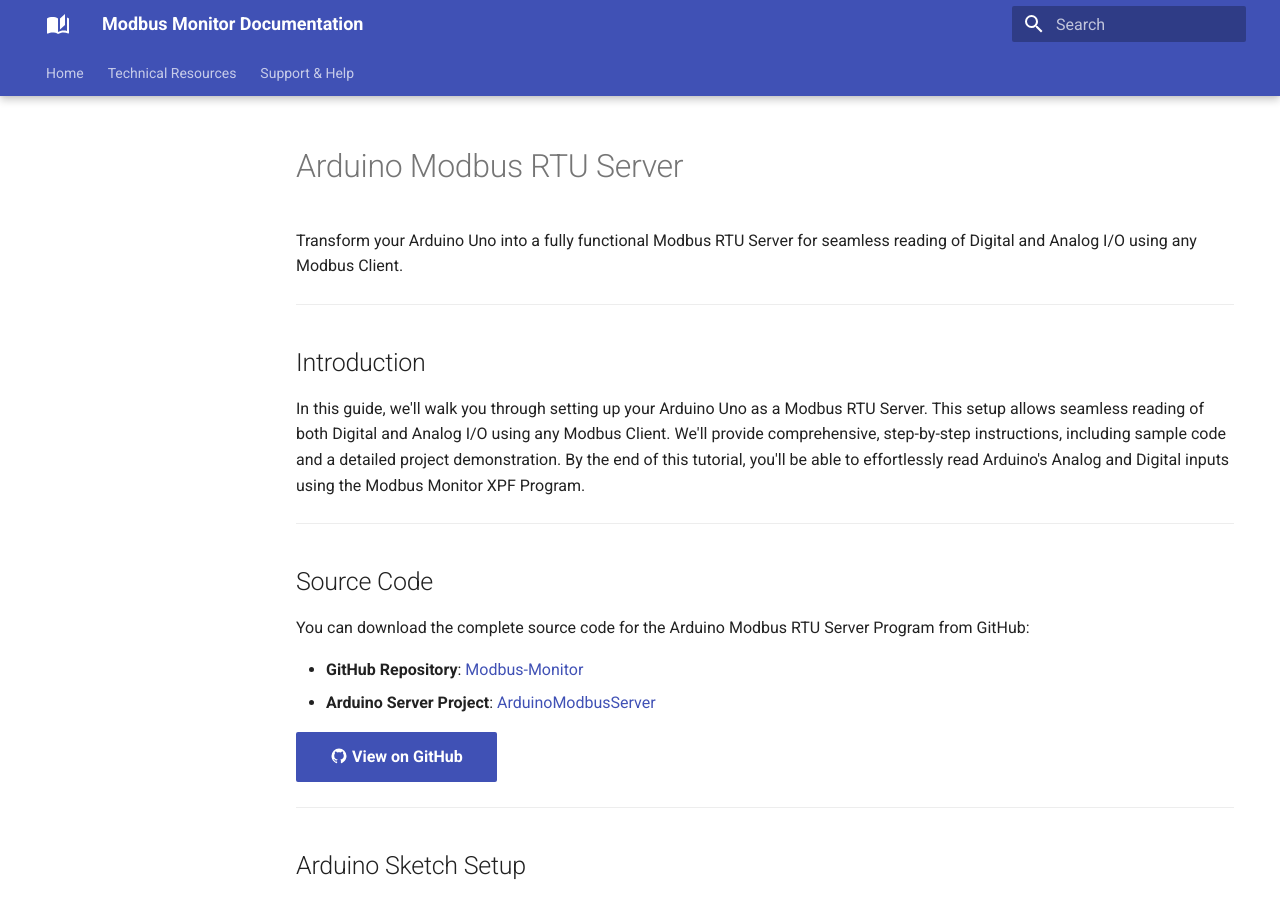
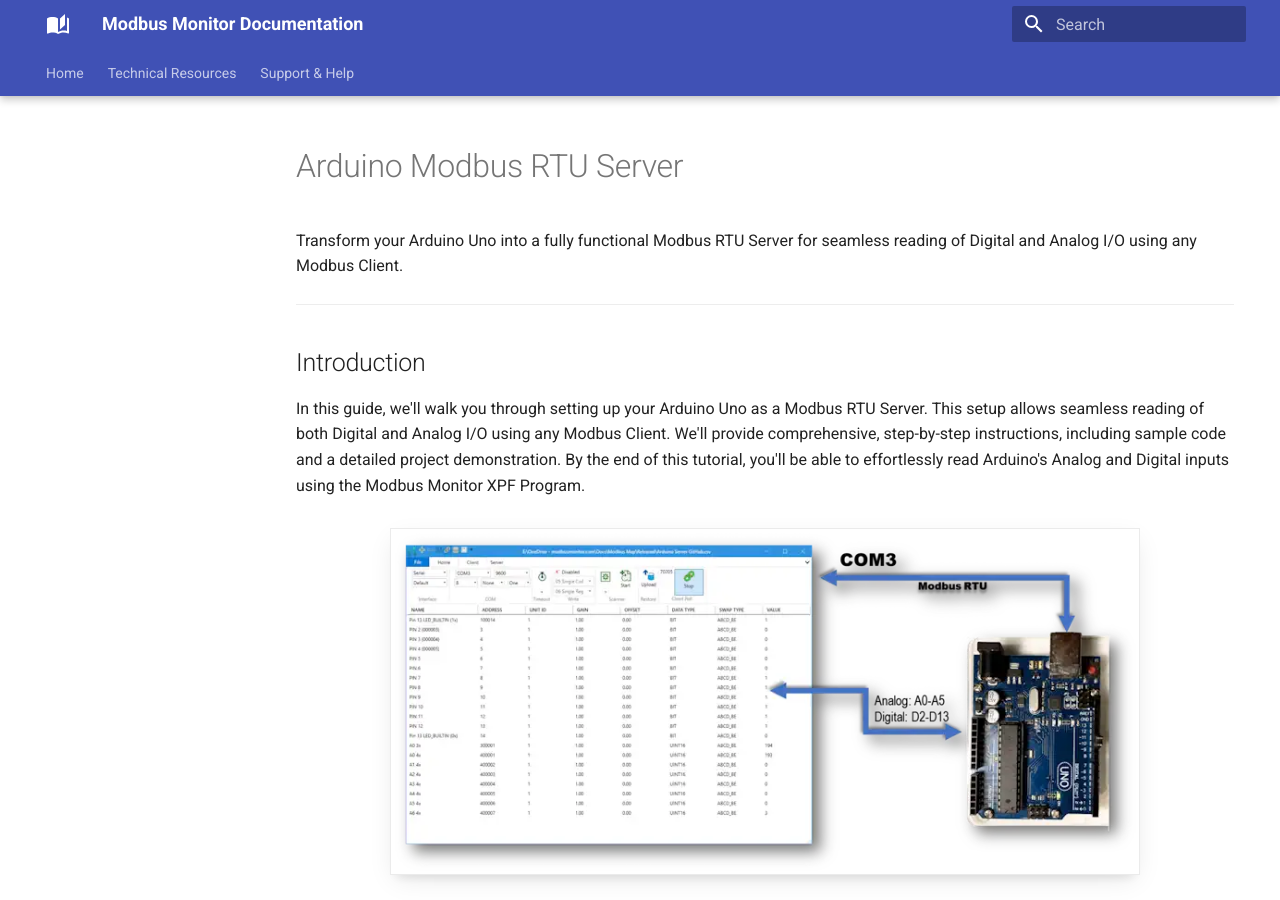
Before and after one commit to Modbus-Monitor/docs, an MkDocs documentation site: the page built from docs/technical/arduino-server.md, in a window 1280 px wide and 900 px high. Built offline with MkDocs 1.6.1 and Material for MkDocs 9.7.7, drawn with Linux system fonts in a browser that asks for light colours; the version menu is left out.

Commit message:
added arudio server

```diff
--- a/docs/technical/arduino-server.md
+++ b/docs/technical/arduino-server.md
@@ -7,6 +7,8 @@ Transform your Arduino Uno into a fully functional Modbus RTU Server for seamles
 ## Introduction
 
 In this guide, we'll walk you through setting up your Arduino Uno as a Modbus RTU Server. This setup allows seamless reading of both Digital and Analog I/O using any Modbus Client. We'll provide comprehensive, step-by-step instructions, including sample code and a detailed project demonstration. By the end of this tutorial, you'll be able to effortlessly read Arduino's Analog and Digital inputs using the Modbus Monitor XPF Program.
+
+![Arduino Server](../assets/screenshots/technical/arduino-server.webp){ .screenshot-shadow loading="lazy" }
 
 ---
 
```
Also changed, not shown: docs/assets/screenshots/technical/arduino-server.webp (added).
